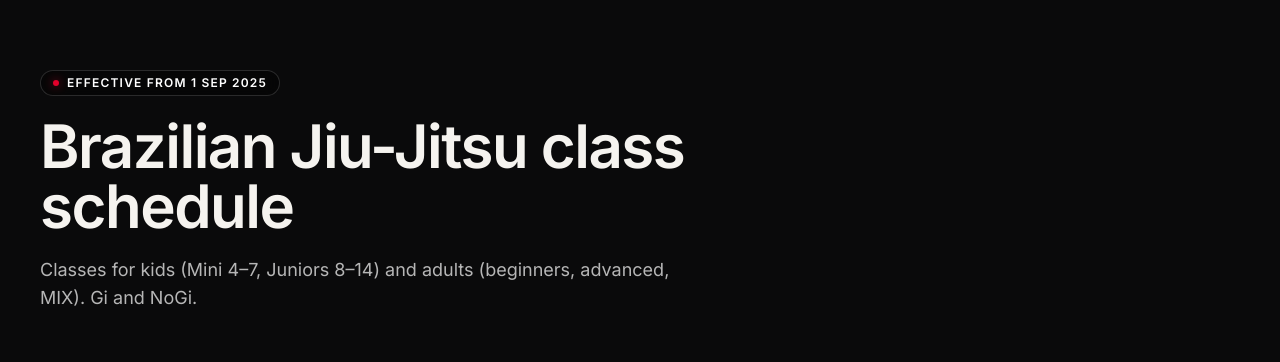
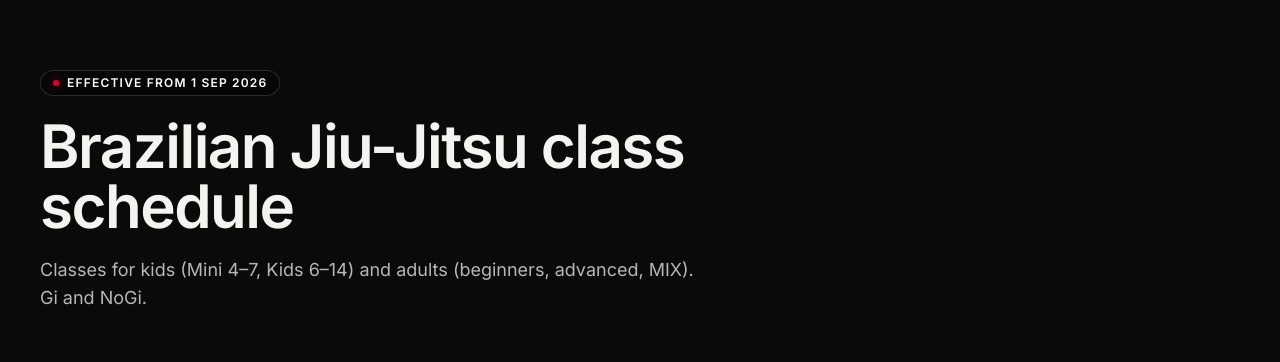
Before and after one commit to romanzelenkajj-dev/jiujitsuacademy-next, a Next.js app: page /en/rozvrh in a window 1280 px wide. Shown: the part 237-599 px from the top of the page. Built offline with nearby package versions, Linux system fonts and the light colour scheme.

Commit message:
EN: new schedule effective 1 Sep 2026

```diff
--- a/src/content/en.ts
+++ b/src/content/en.ts
@@ -73,10 +73,10 @@ export const en: Dictionary = {
     ],
   },
   schedule: {
-    eyebrow: 'Effective from 1 Sep 2025',
+    eyebrow: 'Effective from 1 Sep 2026',
     title: 'Brazilian Jiu-Jitsu class schedule',
     subtitle:
-      'Classes for kids (Mini 4–7, Juniors 8–14) and adults (beginners, advanced, MIX). Gi and NoGi.',
+      'Classes for kids (Mini 4–7, Kids 6–14) and adults (beginners, advanced, MIX). Gi and NoGi.',
     summerEyebrow: 'Summer schedule: 1 Jul – 31 Aug 2026',
     summerSubtitle:
       'During summer there is one combined kids class — Kids Mix (6–14) Gi — on Monday and Wednesday, 17:00–18:00. Adult classes run as usual. Gi and NoGi.',
```
